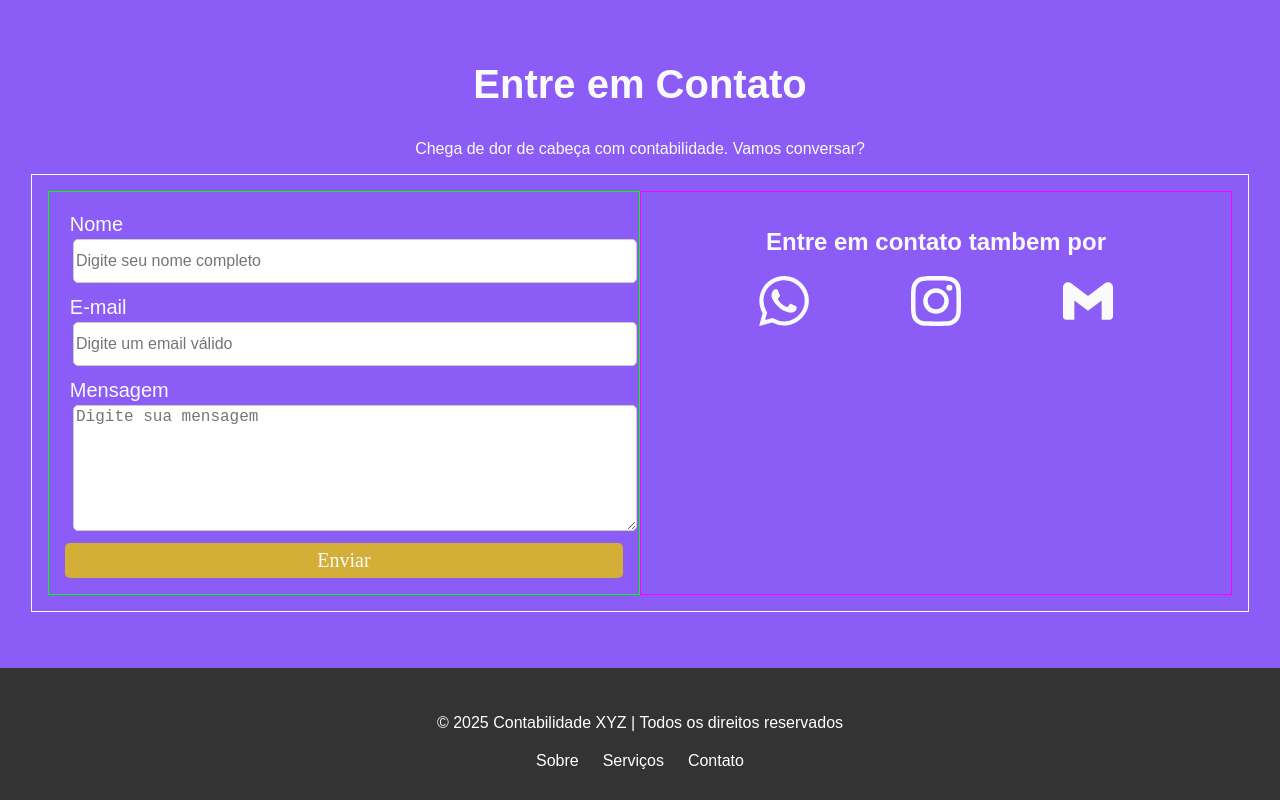
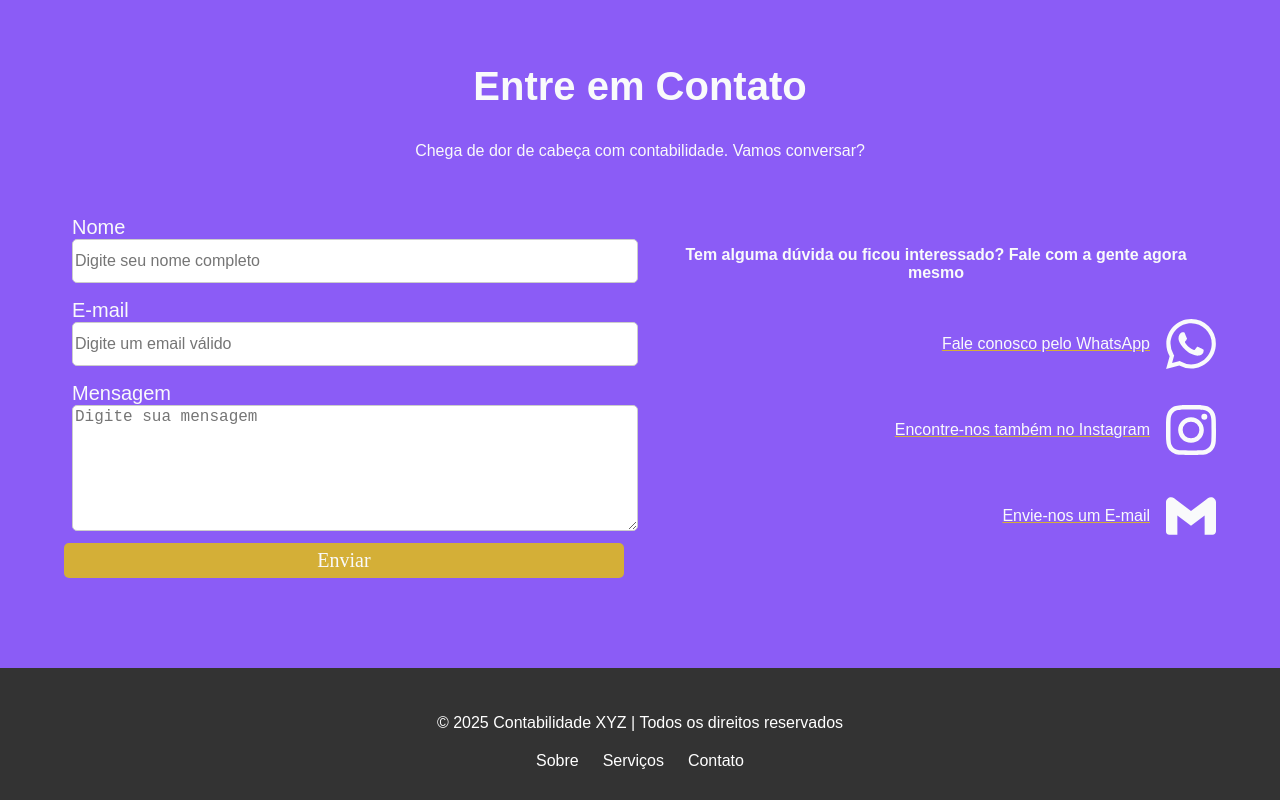
Before and after one commit to JbRodrigues/RCA-Contabilidade, a plain HTML site: page index.html in a window 1280 px wide. Shown: the part 2071-2871 px from the top of the page. Drawn offline with Linux system fonts and the light colour scheme.

Commit message:
Adjust Send Button and Social Container on Form Section

```diff
--- a/assets/css/components/contactForm.css
+++ b/assets/css/components/contactForm.css
@@ -25,10 +25,9 @@
   text-decoration: underline 3px solid var(--Highlight);
 }
 
-.contact-form-itens{
+.contact-form-itens {
   display: flex;
   flex-direction: row;
-  border: 1px solid white;
   width: 100%;
   justify-content: space-between;
   align-items: center;
@@ -36,10 +35,8 @@
 }
 
 .form-container {
-  margin: 0 auto;
   display: flex;
   flex-direction: column;
-  border: 1px solid lime;
   padding: 1rem;
   width: 50%;
 }
@@ -47,7 +44,7 @@
 .form-field {
   text-align: left;
   width: 100%;
-  margin: .3rem;
+  margin: .5rem;
 }
 
 .form-field label {
@@ -58,7 +55,6 @@
 .form-field textarea {
   width: 100%;
   height: 40px;
-  margin: .2rem;
   border: 1px solid #ccc;
   border-radius: 5px;
   font-size: 16px;
@@ -71,12 +67,12 @@
 
 .form-button {
   font: 20px bold;
-  border: 0;
   border-radius: 5px;
   background-color: var(--Highlight);
   color: var(--Base);
   height: 35px;
-
+  width: 100%;
+  border: none;
 }
 
 .form-button:hover {
@@ -94,17 +90,30 @@ textarea:focus {
 .contact-socials {
   display: flex;
   flex-direction: column;
+  justify-content: center;
   padding: 1rem;
-  border: 1px solid magenta;
   width: 50%;
-  height: 370px;
+  height: 100%;
 }
 
 .contact-media-container {
   display: flex;
-  flex-direction: row;
+  flex-direction: column;
   align-items: center;
-  justify-content: space-evenly;
+  height: 100%;
+}
+
+.contact-media-card {
+  display: flex;
+  flex-direction: row-reverse;
+  width: 100%;
+  padding: 1rem;
+}
+
+.contact-media-text {
+  margin: 1rem;
+  text-decoration: underline var(--Highlight);
+  color: var(--Base);
 }
 
 .social-icon {
--- a/index.html
+++ b/index.html
@@ -220,8 +220,11 @@
         </form>
 
         <div class="contact-socials">
-          <h2>Entre em contato tambem por</h2>
+          <h4>
+            Tem alguma dúvida ou ficou interessado? Fale com a gente agora mesmo
+          </h4>
           <div class="contact-media-container">
+            <div class="contact-media-card">
               <a href="#home" target="_blank" rel="noopener noreferrer">
                 <svg
                   class="social-icon"
@@ -249,7 +252,16 @@
                   />
                 </svg>
               </a>
+              <a
+                href="#home"
+                target="_blank"
+                rel="noopener noreferrer"
+                class="contact-media-text"
+                >Fale conosco pelo WhatsApp
+              </a>
+            </div>
 
+            <div class="contact-media-card">
               <a href="#about-us" target="_blank" rel="noopener noreferrer">
                 <svg
                   class="social-icon"
@@ -263,7 +275,16 @@
                   />
                 </svg>
               </a>
+              <a
+                href="#home"
+                target="_blank"
+                rel="noopener noreferrer"
+                class="contact-media-text"
+                >Encontre-nos também no Instagram
+              </a>
+            </div>
 
+            <div class="contact-media-card">
               <a href="#contact" target="_blank" rel="noopener noreferrer">
                 <svg
                   class="social-icon"
@@ -271,12 +292,21 @@
                   viewBox="0 0 24 24"
                   xmlns="http://www.w3.org/2000/svg"
                 >
-                <title>Gmail</title>
+                  <title>E-mail</title>
                   <path
                     d="M24 5.457v13.909c0 .904-.732 1.636-1.636 1.636h-3.819V11.73L12 16.64l-6.545-4.91v9.273H1.636A1.636 1.636 0 0 1 0 19.366V5.457c0-2.023 2.309-3.178 3.927-1.964L5.455 4.64 12 9.548l6.545-4.91 1.528-1.145C21.69 2.28 24 3.434 24 5.457z"
                   />
                 </svg>
               </a>
+
+              <a
+                href="#home"
+                target="_blank"
+                rel="noopener noreferrer"
+                class="contact-media-text"
+                >Envie-nos um E-mail
+              </a>
+            </div>
           </div>
         </div>
       </div>
```
Lines whose indentation alone changed are shown as unchanged.
